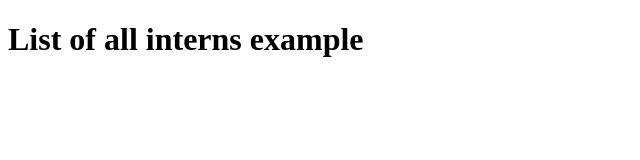
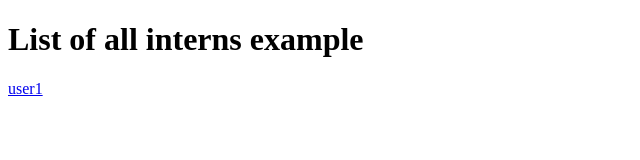
Before and after one commit to rh-hs-testing/rh-hs-testing.github.io, a plain HTML site: page interns/index.html in a window 1280 px wide. Shown: the full height of the page, 0-640 px from the left. Drawn offline with Linux system fonts and the light colour scheme.

Commit message:
Update index.html

```diff
--- a/interns/index.html
+++ b/interns/index.html
@@ -3,6 +3,7 @@
 <body>
 
 <h1>List of all interns example</h1>
+<a href="./user1">user1</a>
 
 </body>
 </html>
```
